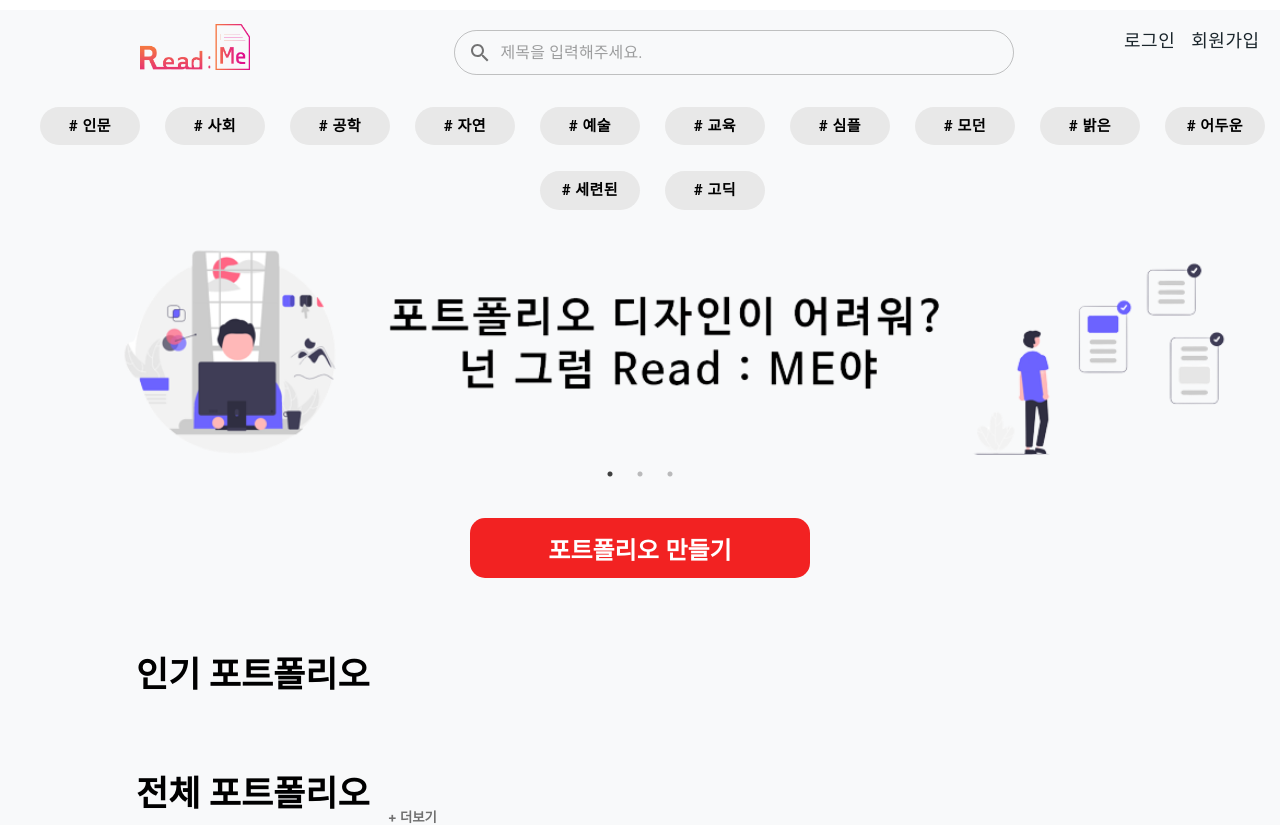
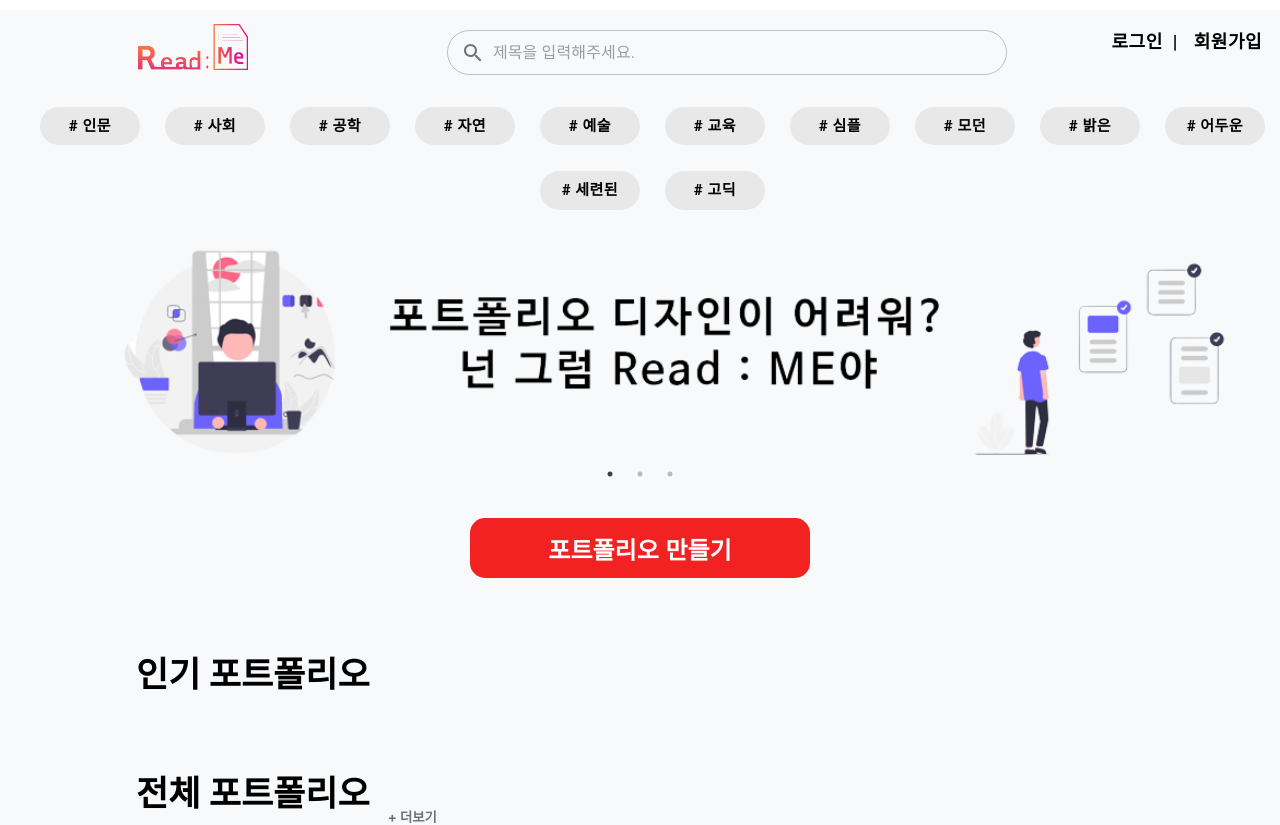
Before and after one commit to HSU-README/ReadMeFrontend_Renewal, a React (Create React App) app: page / in a window 1280 px wide. Shown: the top 825 px of the page. Built offline with nearby package versions, Linux system fonts and the light colour scheme; no server answers.

Commit message:
header 텍스트 디자인 변경

```diff
--- a/public/index.html
+++ b/public/index.html
@@ -2,7 +2,7 @@
 <html lang="en">
   <head>
     <meta charset="utf-8" />
-    <link rel="icon" href="%PUBLIC_URL%/favicon.ico" />
+    <link rel="icon" href="/src/assets/images/logo.jpg" />
     <meta name="viewport" content="width=device-width, initial-scale=1" />
     <meta name="theme-color" content="#000000" />
     <meta
@@ -24,7 +24,7 @@
       work correctly both with client-side routing and a non-root public URL.
       Learn how to configure a non-root public URL by running `npm run build`.
     -->
-    <title>React App</title>
+    <title>Read : Me</title>
   </head>
   <body>
     <noscript>You need to enable JavaScript to run this app.</noscript>
--- a/src/pages/Home/header/Header.tsx
+++ b/src/pages/Home/header/Header.tsx
@@ -66,7 +66,7 @@ function Header() {
         {isLoggedIn ? (
           <span className="buttonFamily">
             <Button disabled style={{ color: '#000000', marginTop: '9%', fontSize: '18px' }}>
-              {JSON.parse(userInfo).name}님
+              {JSON.parse(userInfo).name}님&nbsp;&nbsp;|
             </Button>
             <Button
               style={{ color: '#000000', marginTop: '9%', fontSize: '18px' }}
@@ -76,12 +76,12 @@ function Header() {
                 localStorage.clear();
               }}
             >
-              <NavLink style={{ color: '#1B262C', textDecoration: 'none', fontSize: '18px' }} to="/login">
-                로그아웃
+              <NavLink className="headerText" to="/login">
+                로그아웃&nbsp;&nbsp;|
               </NavLink>
             </Button>
             <Button style={{ marginTop: '9%', fontSize: '18px' }}>
-              <NavLink style={{ color: '#1B262C', textDecoration: 'none' }} to="/mypage">
+              <NavLink className="headerMypage" to="/mypage">
                 마이페이지
               </NavLink>
             </Button>
@@ -90,12 +90,12 @@ function Header() {
           //  로그아웃시 출력 컴포넌트
           <span className="buttonFamily">
             <Button style={{ marginTop: '9%', fontSize: '18px' }}>
-              <NavLink style={{ textDecoration: 'none', color: '#1B262C' }} to="/login">
-                로그인
+              <NavLink className="headerText" to="/login">
+                로그인&nbsp;&nbsp;|
               </NavLink>
             </Button>
             <Button style={{ marginTop: '9%', fontSize: '18px' }}>
-              <NavLink style={{ color: '#1B262C', textDecoration: 'none' }} to="/signup">
+              <NavLink className="headerText" to="/signup">
                 회원가입
               </NavLink>
             </Button>
--- a/src/pages/Home/styles.css
+++ b/src/pages/Home/styles.css
@@ -83,3 +83,20 @@
   padding: 10px;
   display: inline-block;
 }
+
+/* header text */
+.headerText {
+  color: black;
+  margin-top: '9%';
+  font-size: '18px';
+  text-decoration-line: none;
+  font-weight: 700;
+}
+
+.headerMypage {
+  color: #F24444;
+  margin-top: '9%';
+  font-size: '18px';
+  text-decoration-line: none;
+  font-weight: 700;
+}
```
Also changed, not shown: src/styles/global.ts (+8 -0 lines).
